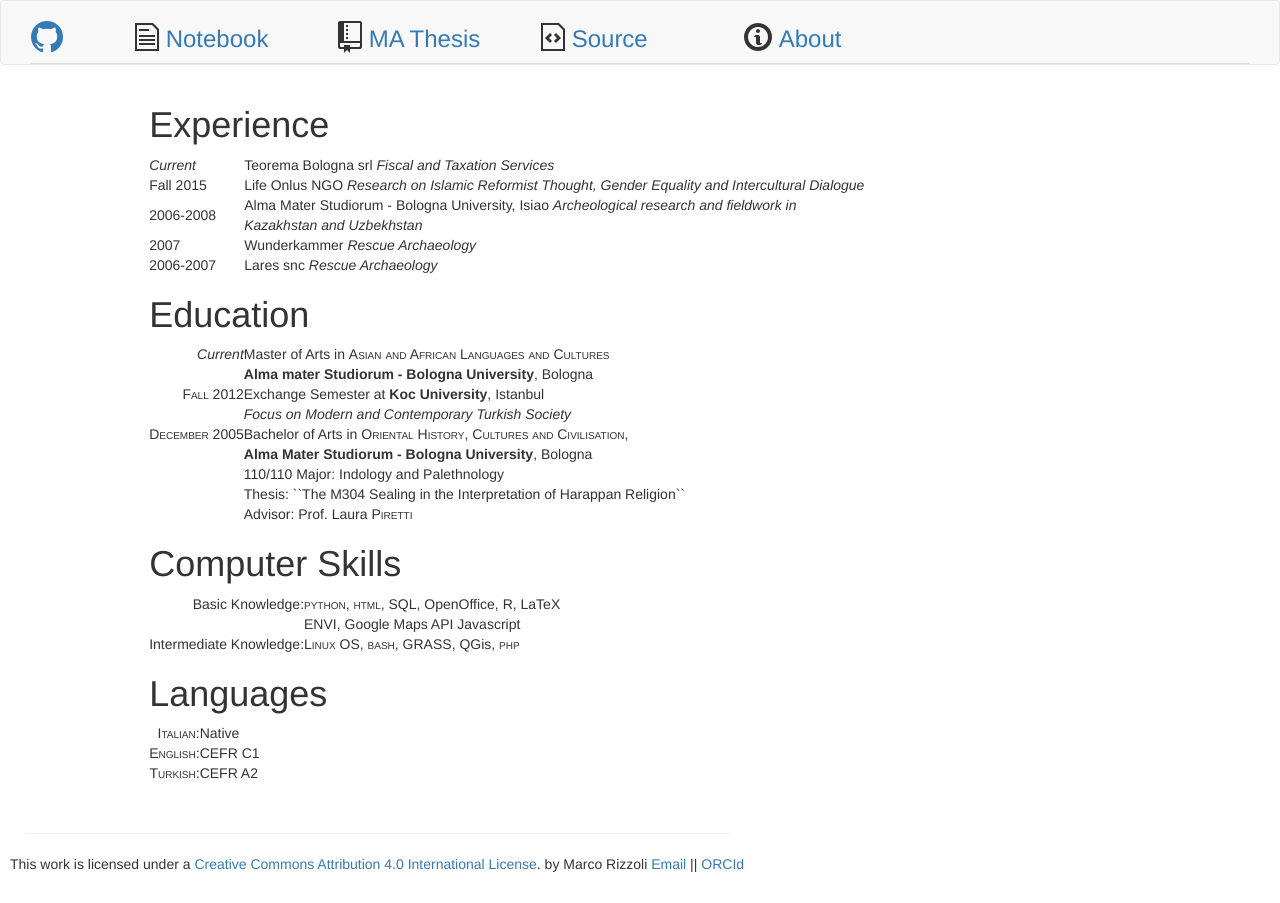
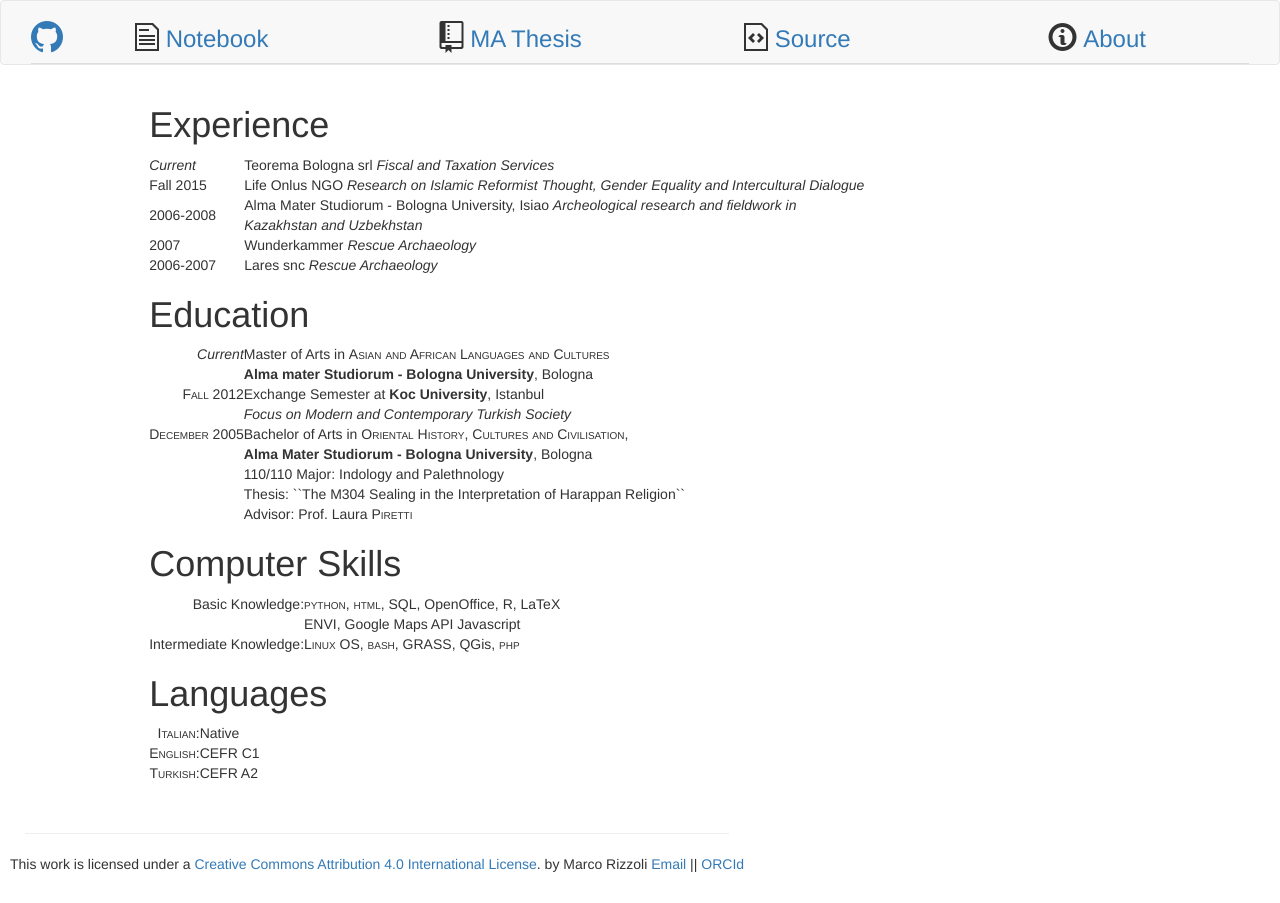
Before and after one commit to mrizzoli/mrizzoli.github.io, a Jekyll site: the page built from index.html, in a window 1280 px wide. Built offline with Jekyll 4.4.1, drawn with Linux system fonts in a browser that asks for light colours; nearby versions of some CDN libraries; Markdown is read by kramdown in place of the engine named in the settings.

Commit message:
col-md-3

```diff
--- a/_includes/navbar.html
+++ b/_includes/navbar.html
@@ -12,13 +12,13 @@
     </div>
     <div class="collapse navbar-collapse container-fluid" id="navbar-collapse-1">
       <ul class="nav nav-tabs">
-        <div class="col-md-2">
+        <div class="col-md-3">
           <h3><p class="view"><i class="mega-octicon octicon-file-text"></i>&nbsp;<a href="http://notebook.rizzoli.me.uk">Notebook</a></p></h3>
         </div>
-        <div class="col-md-2">
+        <div class="col-md-3">
           <h3><p class="view"><i class="mega-octicon octicon-repo"></i>&nbsp;<a href="http://notebook.rizzoli.me.uk/tesi.html">MA Thesis</a></p></h3>
         </div>
-        <div class="col-md-2">
+        <div class="col-md-3">
           <h3><i class="mega-octicon octicon-file-code"></i>&nbsp;<a href="https://github.com/mrizzoli/mrizzoli.github.io">Source</a></h3></i>
         </div>
         <div class="col-md-2">
```
